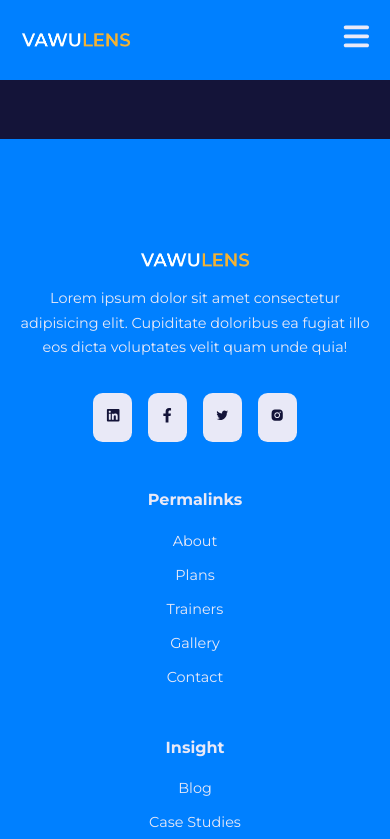
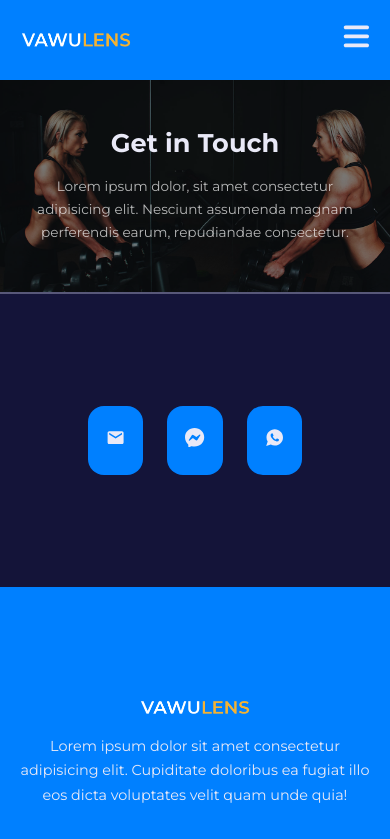
Before and after one commit to MohammedOsamma/Gym-website, a React (Create React App) app: page /contact in a window 390 px wide. Shown: the top 839 px of the page. Built offline with nearby package versions, Linux system fonts and the light colour scheme.

Commit message:
Finish Contact , Gallery  and NotFound pages

```diff
--- a/src/pages/contact/Contact.jsx
+++ b/src/pages/contact/Contact.jsx
@@ -1,7 +1,33 @@
+import HeaderImage from "../../images/header_bg_2.jpg";
+import Header from "./../../component/Header";
+import { MdEmail } from "react-icons/md";
+import { BsMessenger } from "react-icons/bs";
+import { IoLogoWhatsapp } from "react-icons/io";
 import "./contact.css";
-
 const Contact = () => {
-  return <div>Contact</div>;
+  return (
+    <>
+      <Header title="Get in Touch" image={HeaderImage}>
+        Lorem ipsum dolor, sit amet consectetur adipisicing elit. Nesciunt
+        assumenda magnam perferendis earum, repudiandae consectetur.
+      </Header>
+      <section className="contact">
+        <div className="container contact__container">
+          <div className="contact__wrapper">
+            <a href="" target="_blank" rel="noreferrer noopener">
+              <MdEmail />
+            </a>
+            <a href="" target="_blank" rel="noreferrer noopener">
+              <BsMessenger />
+            </a>
+            <a href="" target="_blank" rel="noreferrer noopener">
+              <IoLogoWhatsapp />
+            </a>
+          </div>
+        </div>
+      </section>
+    </>
+  );
 };
 
 export default Contact;
--- a/src/pages/contact/contact.css
+++ b/src/pages/contact/contact.css
@@ -0,0 +1,32 @@
+.contact__container {
+  display: grid;
+  place-items: center;
+}
+.contact__wrapper {
+  width: fit-content;
+  display: flex;
+  gap: 2rem;
+}
+.contact__wrapper a {
+  background: var(--color-primary);
+  font-size: 2rem;
+  border: 2px solid transparent;
+  transition: var(--transition);
+  padding: 1.5rem;
+  border-radius: 1.5rem;
+}
+.contact__wrapper a:hover {
+  background: transparent;
+  border-color: var(--color-gray-100);
+}
+
+@media screen and (max-width: 600px) {
+  .contact__wrapper {
+    gap: 1.5rem;
+  }
+  .contact__wrapper a {
+    padding: 1rem;
+    font-size: 1.2rem;
+    border-radius: 1rem;
+  }
+}
--- a/src/pages/gallery/Gallery.jsx
+++ b/src/pages/gallery/Gallery.jsx
@@ -1,7 +1,31 @@
 import "./gallery.css";
+import HeaderImage from "../../images/header_bg_3.jpg";
+import Header from "./../../component/Header";
 
 const Gallery = () => {
-  return <div>Gallery</div>;
+  const galleryLength = 15;
+  const images = [];
+
+  for (var i = 1; i <= galleryLength; i++) {
+    images.push(require(`../../images/gallery${i}.jpg`));
+  }
+  return (
+    <>
+      <Header title="Our Gallery" image={HeaderImage}>
+        Lorem ipsum dolor sit amet consectetur adipisicing elit. In ullam
+        reiciendis quas fugiat nulla. Unde!
+      </Header>
+      <section className="gallery">
+        <div className="container gallery__container">
+          {images.map((image, index) => (
+            <article key={index}>
+              <img src={image} alt={`GalleryImage ${index + 1}`} />
+            </article>
+          ))}
+        </div>
+      </section>
+    </>
+  );
 };
 
 export default Gallery;
--- a/src/pages/gallery/gallery.css
+++ b/src/pages/gallery/gallery.css
@@ -0,0 +1,28 @@
+.gallery__container {
+  display: grid;
+  grid-template-columns: repeat(3, 1fr);
+}
+.gallery__container article {
+  border: 1rem solid transparent;
+  transition: var(--transition);
+}
+.gallery__container article:hover {
+  border-color: var(--color-gray-500);
+}
+
+@media screen and (max-width: 1024px) {
+  .gallery__container {
+    grid-template-columns: 1fr 1fr;
+    gap: 2rem;
+  }
+  .gallery__container article {
+    border: 0;
+  }
+}
+
+@media screen and (max-width: 600px) {
+  .gallery__container {
+    grid-template-columns: 1fr;
+    gap: 1rem;
+  }
+}
--- a/src/pages/notFound/NotFound.jsx
+++ b/src/pages/notFound/NotFound.jsx
@@ -1,6 +1,17 @@
+import { Link } from "react-router-dom";
 import "./notFound.css";
+
 const NotFound = () => {
-  return <div>NotFound</div>;
+  return (
+    <section>
+      <div className=" container notfound__container">
+        <h2>Page Not Found </h2>
+        <Link className="btn" to="/">
+          Go Back Home
+        </Link>
+      </div>
+    </section>
+  );
 };
 
 export default NotFound;
--- a/src/pages/notFound/notFound.css
+++ b/src/pages/notFound/notFound.css
@@ -0,0 +1,8 @@
+.notfound__container {
+  text-align: center;
+  padding-top: 8rem;
+}
+.notfound__container .btn {
+  margin-top: 2rem;
+  display: inline-block;
+}
```
